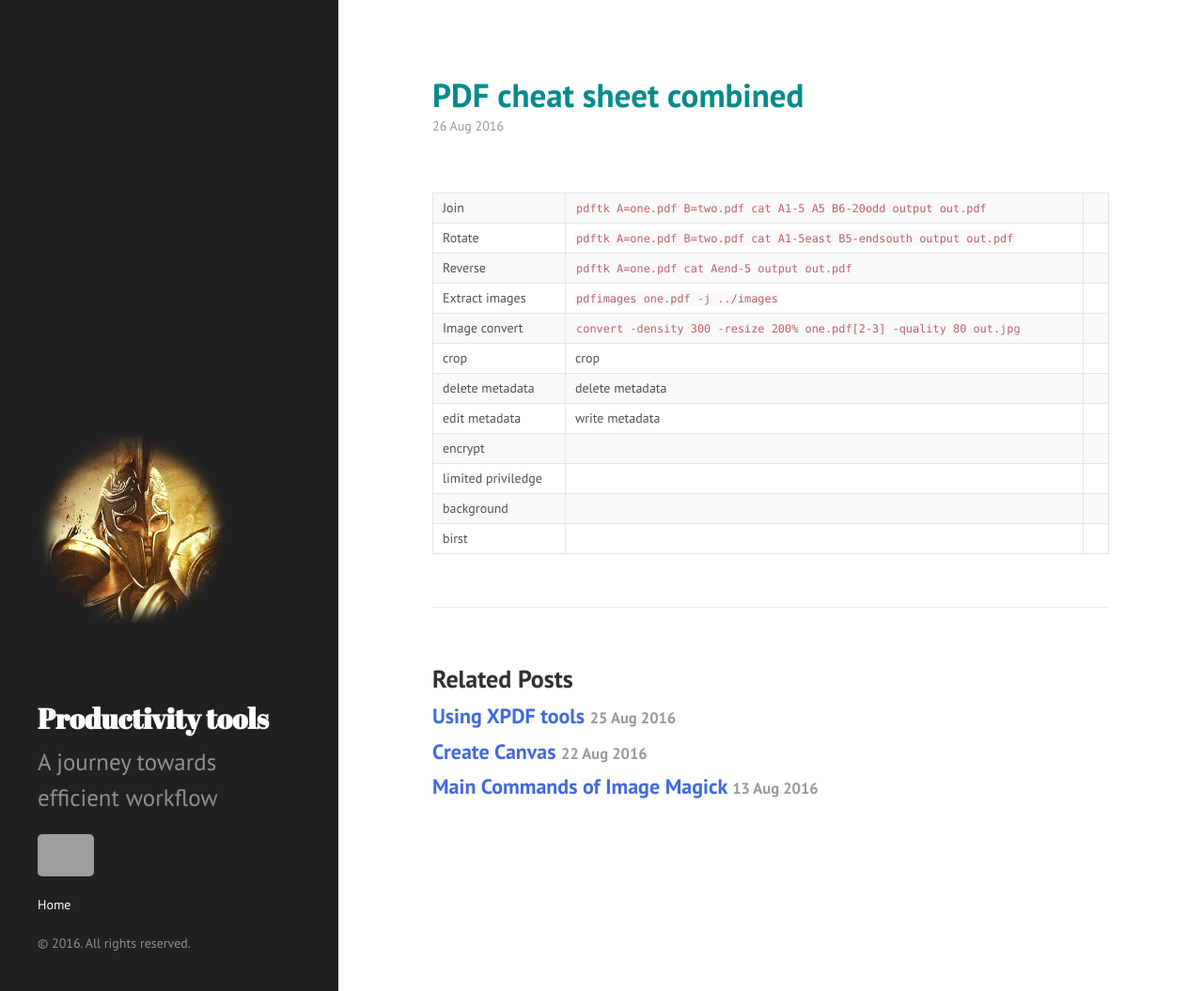
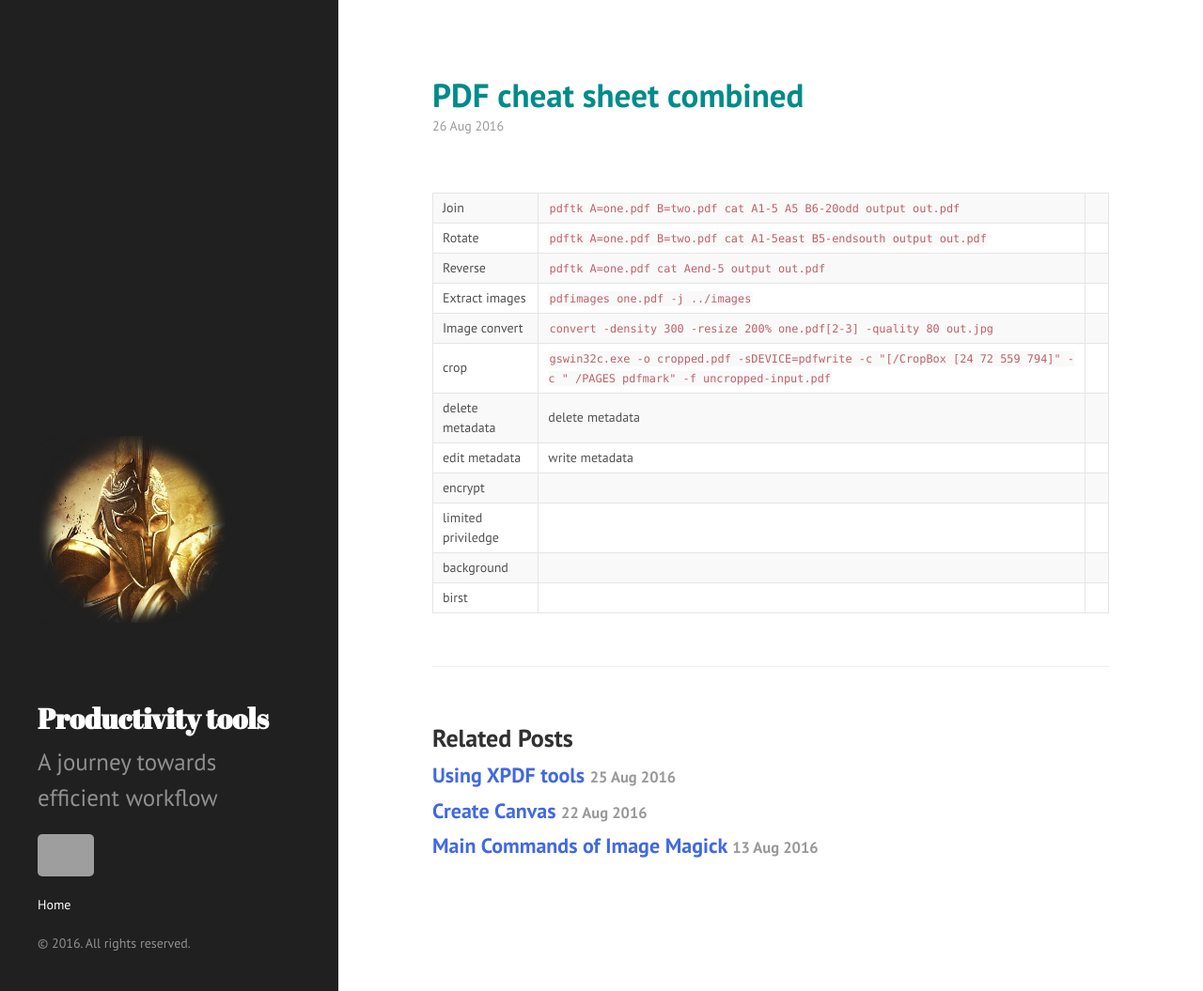
Before and after one commit to MaheshTK/MaheshTK.github.io, a Jekyll site: the page built from _posts/2016-08-26-pdf-cheat-sheet-combined.markdown, in a window 1280 px wide and 1055 px high. Shown: the whole window at 94% size. Built offline with Jekyll 4.4.1, drawn with Linux system fonts in a browser that asks for light colours; grey boxes are pictures that could not be loaded.

Commit message:
Post update: PDF cheat sheet combined

```diff
--- a/_posts/2016-08-26-pdf-cheat-sheet-combined.markdown
+++ b/_posts/2016-08-26-pdf-cheat-sheet-combined.markdown
@@ -8,7 +8,7 @@ layout: post
 | Reverse | `pdftk A=one.pdf cat Aend-5 output out.pdf` |
 | Extract images | `pdfimages one.pdf -j ../images` |
 | Image convert | `convert -density 300 -resize 200% one.pdf[2-3] -quality 80 out.jpg` |
-| crop | crop |
+| crop | `gswin32c.exe   -o cropped.pdf  -sDEVICE=pdfwrite -c "[/CropBox [24 72 559 794]" -c " /PAGES pdfmark"  -f uncropped-input.pdf` |
 | delete metadata | delete metadata |
 | edit metadata | write metadata | |
 | encrypt | | |
```
